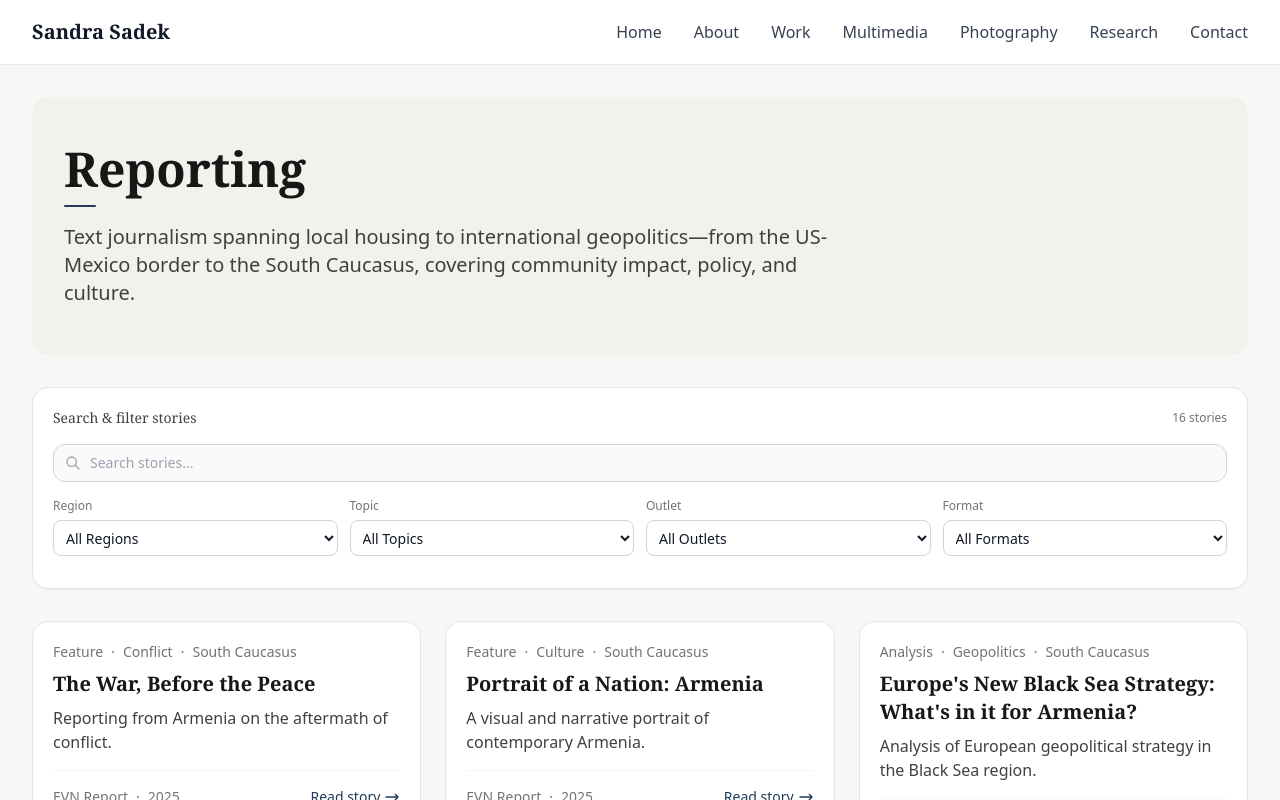
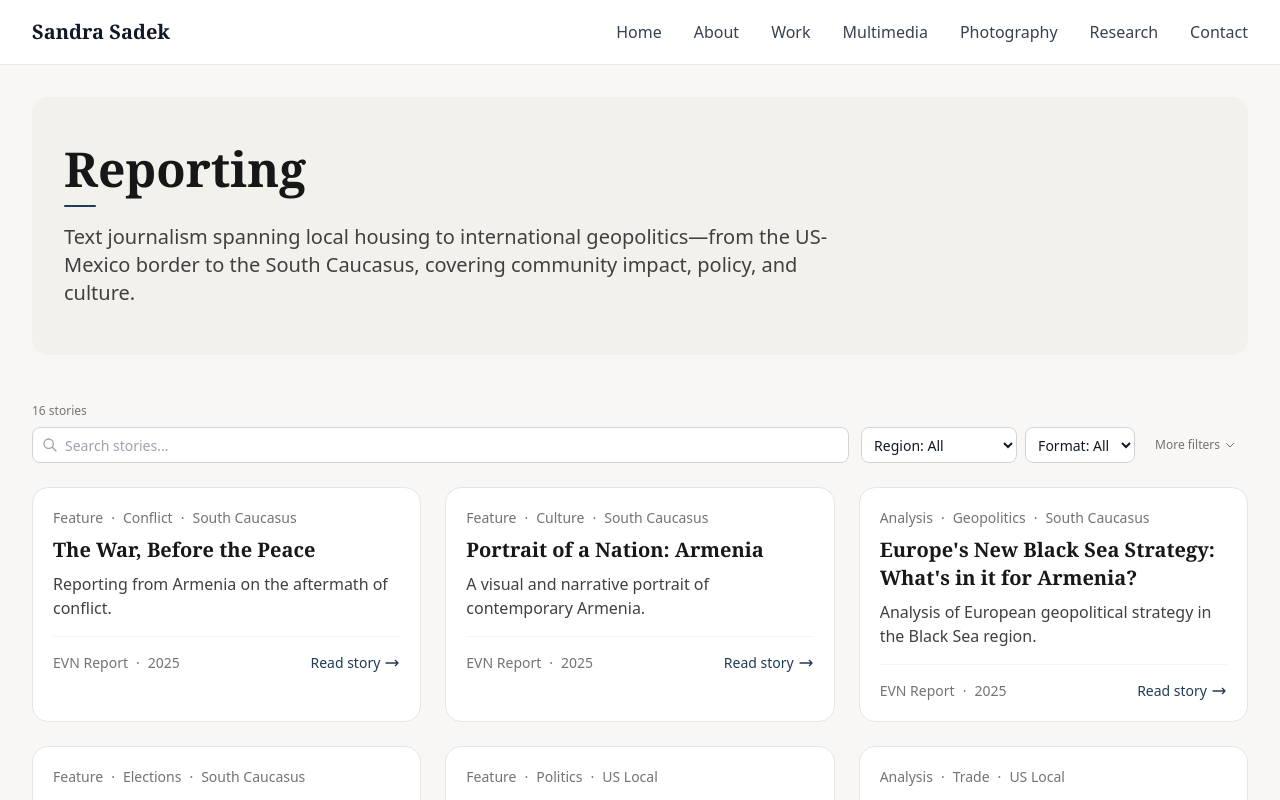
Before and after one commit to edlight123/sandra-sadek, a Next.js app: page /work in a window 1280 px wide. Shown: the top 800 px of the page. Built offline with nearby package versions, Linux system fonts and the light colour scheme.

Commit message:
Refactor work filters into compact toolbar with More filters toggle

```diff
--- a/components/WorkFilterBar.tsx
+++ b/components/WorkFilterBar.tsx
@@ -1,3 +1,6 @@
+"use client";
+
+import { useState } from "react";
 import { Region, WorkFormat } from "@/data/types";
 
 interface FilterOption {
@@ -44,25 +47,28 @@ export default function WorkFilterBar({
   onChangeSearch,
   onReset,
 }: WorkFilterBarProps) {
+  const [showMoreFilters, setShowMoreFilters] = useState(false);
+
   const hasActiveFilters =
     selectedRegion || selectedTopic || selectedOutlet || selectedFormat || searchQuery;
 
   return (
-    <section className="rounded-2xl bg-white border border-neutral-200 p-4 md:p-5 shadow-sm mb-8">
-      {/* Top Row: Label and Count */}
-      <div className="flex items-center justify-between mb-4">
-        <h2 className="text-sm font-medium text-neutral-700">Search & filter stories</h2>
-        <span className="text-xs text-neutral-500">{filteredCount} stories</span>
+    <div className="mt-4 mb-6">
+      {/* Story count */}
+      <div className="mb-2 text-xs text-neutral-500">
+        {filteredCount} {filteredCount === 1 ? "story" : "stories"}
       </div>
 
-      {/* Search Input */}
-      <div className="mb-4">
+      {/* Compact toolbar */}
+      <div className="flex flex-col sm:flex-row sm:items-center gap-3">
+        {/* Search Input - takes remaining space on desktop */}
+        <div className="flex-1 min-w-0">
           <label htmlFor="search" className="sr-only">
             Search stories
           </label>
           <div className="relative">
             <svg
-            className="absolute left-3 top-1/2 -translate-y-1/2 w-4 h-4 text-neutral-400"
+              className="absolute left-2.5 top-1/2 -translate-y-1/2 w-4 h-4 text-neutral-400"
               fill="none"
               stroke="currentColor"
               viewBox="0 0 24 24"
@@ -80,105 +86,108 @@ export default function WorkFilterBar({
               placeholder="Search stories..."
               value={searchQuery}
               onChange={(e) => onChangeSearch(e.target.value)}
-            className="w-full rounded-xl border border-neutral-300 bg-neutral-50 px-3 py-2 pl-9 text-sm focus:ring-2 focus:ring-accent/40 focus:border-accent focus:bg-white transition-colors"
+              className="w-full h-9 rounded-lg border border-neutral-300 bg-white pl-8 pr-3 text-sm focus:ring-2 focus:ring-accent/40 focus:border-accent transition-colors"
             />
           </div>
         </div>
 
-      {/* Filter Grid */}
-      <div className="grid gap-3 md:grid-cols-4 mb-3">
+        {/* Filter controls - horizontal on desktop, scrollable on mobile */}
+        <div className="flex items-center gap-2 overflow-x-auto pb-1 sm:pb-0">
           {/* Region Filter */}
-        <div>
-          <label htmlFor="region" className="block text-xs font-medium text-neutral-500 mb-1.5">
-            Region
-          </label>
           <select
             id="region"
+            aria-label="Filter by region"
             value={selectedRegion}
             onChange={(e) => onChangeRegion(e.target.value)}
-            className="w-full h-9 rounded-lg border border-neutral-300 bg-white px-2 text-sm focus:ring-2 focus:ring-accent/40 focus:border-accent transition-colors"
+            className="h-9 rounded-lg border border-neutral-300 bg-white px-2 text-sm focus:ring-2 focus:ring-accent/40 focus:border-accent transition-colors whitespace-nowrap"
           >
-            <option value="">All Regions</option>
+            <option value="">Region: All</option>
             {regions.map((region) => (
               <option key={region.value} value={region.value}>
                 {region.label}
               </option>
             ))}
           </select>
-        </div>
 
-        {/* Topic Filter */}
-        <div>
-          <label htmlFor="topic" className="block text-xs font-medium text-neutral-500 mb-1.5">
-            Topic
-          </label>
+          {/* Format Filter */}
+          <select
+            id="format"
+            aria-label="Filter by format"
+            value={selectedFormat}
+            onChange={(e) => onChangeFormat(e.target.value)}
+            className="h-9 rounded-lg border border-neutral-300 bg-white px-2 text-sm focus:ring-2 focus:ring-accent/40 focus:border-accent transition-colors whitespace-nowrap"
+          >
+            <option value="">Format: All</option>
+            {formats.map((format) => (
+              <option key={format.value} value={format.value}>
+                {format.label}
+              </option>
+            ))}
+          </select>
+
+          {/* Topic Filter - shown when "More filters" is active */}
+          {showMoreFilters && (
+            <>
               <select
                 id="topic"
+                aria-label="Filter by topic"
                 value={selectedTopic}
                 onChange={(e) => onChangeTopic(e.target.value)}
-            className="w-full h-9 rounded-lg border border-neutral-300 bg-white px-2 text-sm focus:ring-2 focus:ring-accent/40 focus:border-accent transition-colors"
+                className="h-9 rounded-lg border border-neutral-300 bg-white px-2 text-sm focus:ring-2 focus:ring-accent/40 focus:border-accent transition-colors whitespace-nowrap"
               >
-            <option value="">All Topics</option>
+                <option value="">Topic: All</option>
                 {topics.map((topic) => (
                   <option key={topic.value} value={topic.value}>
                     {topic.label}
                   </option>
                 ))}
               </select>
-        </div>
 
               {/* Outlet Filter */}
-        <div>
-          <label htmlFor="outlet" className="block text-xs font-medium text-neutral-500 mb-1.5">
-            Outlet
-          </label>
               <select
                 id="outlet"
+                aria-label="Filter by outlet"
                 value={selectedOutlet}
                 onChange={(e) => onChangeOutlet(e.target.value)}
-            className="w-full h-9 rounded-lg border border-neutral-300 bg-white px-2 text-sm focus:ring-2 focus:ring-accent/40 focus:border-accent transition-colors"
+                className="h-9 rounded-lg border border-neutral-300 bg-white px-2 text-sm focus:ring-2 focus:ring-accent/40 focus:border-accent transition-colors whitespace-nowrap"
               >
-            <option value="">All Outlets</option>
+                <option value="">Outlet: All</option>
                 {outlets.map((outlet) => (
                   <option key={outlet.value} value={outlet.value}>
                     {outlet.label}
                   </option>
                 ))}
               </select>
-        </div>
+            </>
+          )}
 
-        {/* Format Filter */}
-        <div>
-          <label htmlFor="format" className="block text-xs font-medium text-neutral-500 mb-1.5">
-            Format
-          </label>
-          <select
-            id="format"
-            value={selectedFormat}
-            onChange={(e) => onChangeFormat(e.target.value)}
-            className="w-full h-9 rounded-lg border border-neutral-300 bg-white px-2 text-sm focus:ring-2 focus:ring-accent/40 focus:border-accent transition-colors"
+          {/* More filters toggle button */}
+          <button
+            onClick={() => setShowMoreFilters(!showMoreFilters)}
+            className="h-9 px-3 text-xs text-neutral-500 hover:text-accent transition-colors whitespace-nowrap flex items-center gap-1"
           >
-            <option value="">All Formats</option>
-            {formats.map((format) => (
-              <option key={format.value} value={format.value}>
-                {format.label}
-              </option>
-            ))}
-          </select>
+            {showMoreFilters ? "Less" : "More"} filters
+            <svg
+              className={`w-3 h-3 transition-transform ${showMoreFilters ? "rotate-180" : ""}`}
+              fill="none"
+              stroke="currentColor"
+              viewBox="0 0 24 24"
+            >
+              <path strokeLinecap="round" strokeLinejoin="round" strokeWidth={2} d="M19 9l-7 7-7-7" />
+            </svg>
+          </button>
+
+          {/* Clear filters button */}
+          {hasActiveFilters && (
+            <button
+              onClick={onReset}
+              className="h-9 px-3 text-xs font-medium text-accent hover:text-accent/70 transition-colors whitespace-nowrap"
+            >
+              Clear
+            </button>
+          )}
         </div>
       </div>
-
-      {/* Clear Filters Button */}
-      {hasActiveFilters && (
-        <div className="flex justify-end">
-          <button
-            onClick={onReset}
-            className="inline-flex items-center rounded-full border border-accent/40 px-3 py-1 text-xs font-medium text-accent hover:bg-accent/5 transition-colors"
-          >
-            Clear filters
-          </button>
     </div>
-      )}
-    </section>
   );
 }
```
Lines whose indentation alone changed are shown as unchanged.
